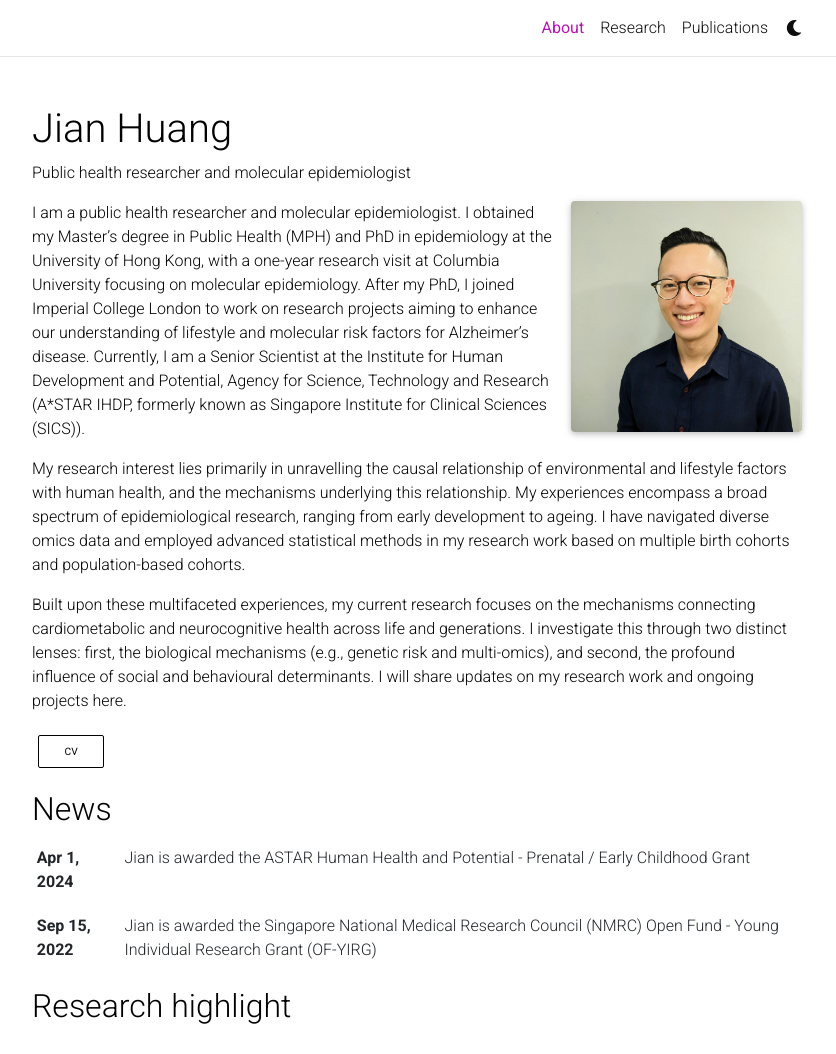
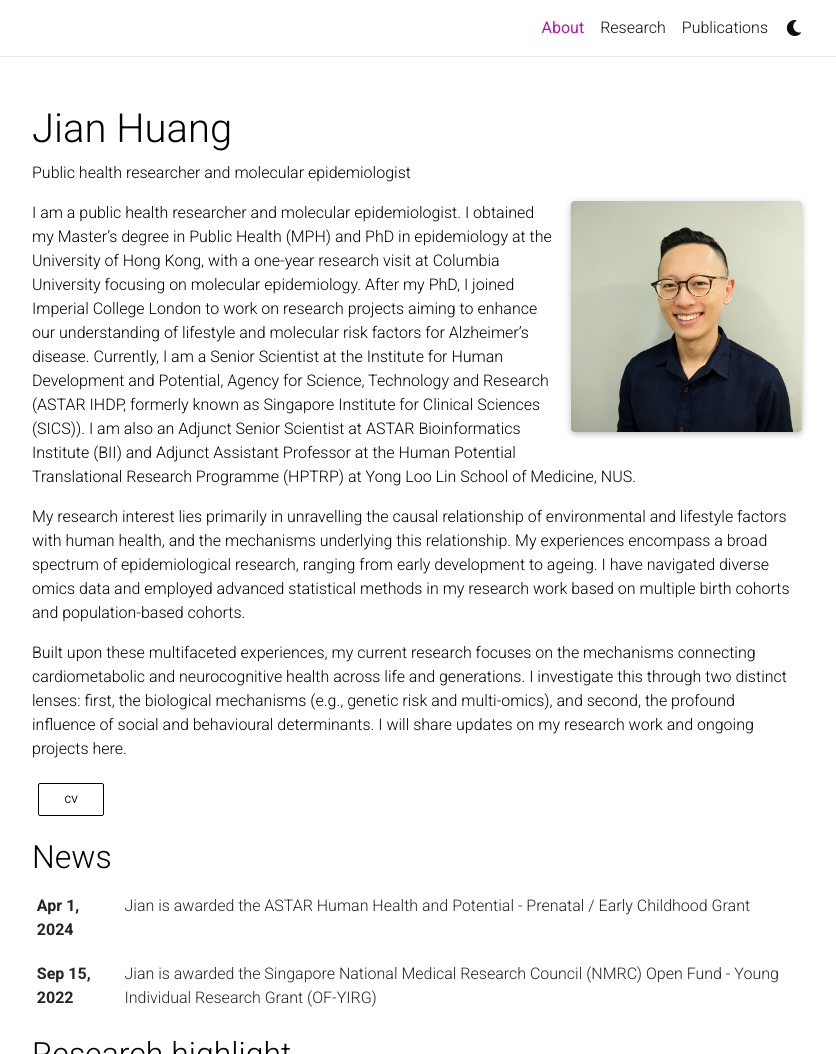
Before and after one commit to jianvhuang/jianvhuang.github.io, a Jekyll site: the page built from _pages/about.md, in a window 1280 px wide and 1372 px high, cut to the strip 0-1054 px from the top of the window. Shown: the whole strip, without its empty margins (223-1059 px from the left). Built offline with Jekyll 4.4.1, drawn with Linux system fonts in a browser that asks for light colours; full-size pictures stand in for the smaller copies a plugin makes; comment, search, counter and statistics services are not loaded; a style sheet for code colours, icons or effects is not loaded.

Commit message:
Update about.md

```diff
--- a/_pages/about.md
+++ b/_pages/about.md
@@ -16,7 +16,7 @@ selected_papers: true # includes a list of papers marked as "selected={true}"
 social: true  # includes social icons at the bottom of the page
 ---
 
-I am a public health researcher and molecular epidemiologist. I obtained my Master's degree in Public Health (MPH) and PhD in epidemiology at the University of Hong Kong, with a one-year research visit at Columbia University focusing on molecular epidemiology. After my PhD, I joined Imperial College London to work on research projects aiming to enhance our understanding of lifestyle and molecular risk factors for Alzheimer's disease. Currently, I am a Senior Scientist at the Institute for Human Development and Potential, Agency for Science, Technology and Research (A*STAR IHDP, formerly known as Singapore Institute for Clinical Sciences (SICS)).
+I am a public health researcher and molecular epidemiologist. I obtained my Master's degree in Public Health (MPH) and PhD in epidemiology at the University of Hong Kong, with a one-year research visit at Columbia University focusing on molecular epidemiology. After my PhD, I joined Imperial College London to work on research projects aiming to enhance our understanding of lifestyle and molecular risk factors for Alzheimer's disease. Currently, I am a Senior Scientist at the Institute for Human Development and Potential, Agency for Science, Technology and Research (ASTAR IHDP, formerly known as Singapore Institute for Clinical Sciences (SICS)). I am also an Adjunct Senior Scientist at ASTAR Bioinformatics Institute (BII) and Adjunct Assistant Professor at the Human Potential Translational Research Programme (HPTRP) at Yong Loo Lin School of Medicine, NUS.
 
 My research interest lies primarily in unravelling the causal relationship of environmental and lifestyle factors with human health, and the mechanisms underlying this relationship. My experiences encompass a broad spectrum of epidemiological research, ranging from early development to ageing. I have navigated diverse omics data and employed advanced statistical methods in my research work based on multiple birth cohorts and population-based cohorts.
 
```
